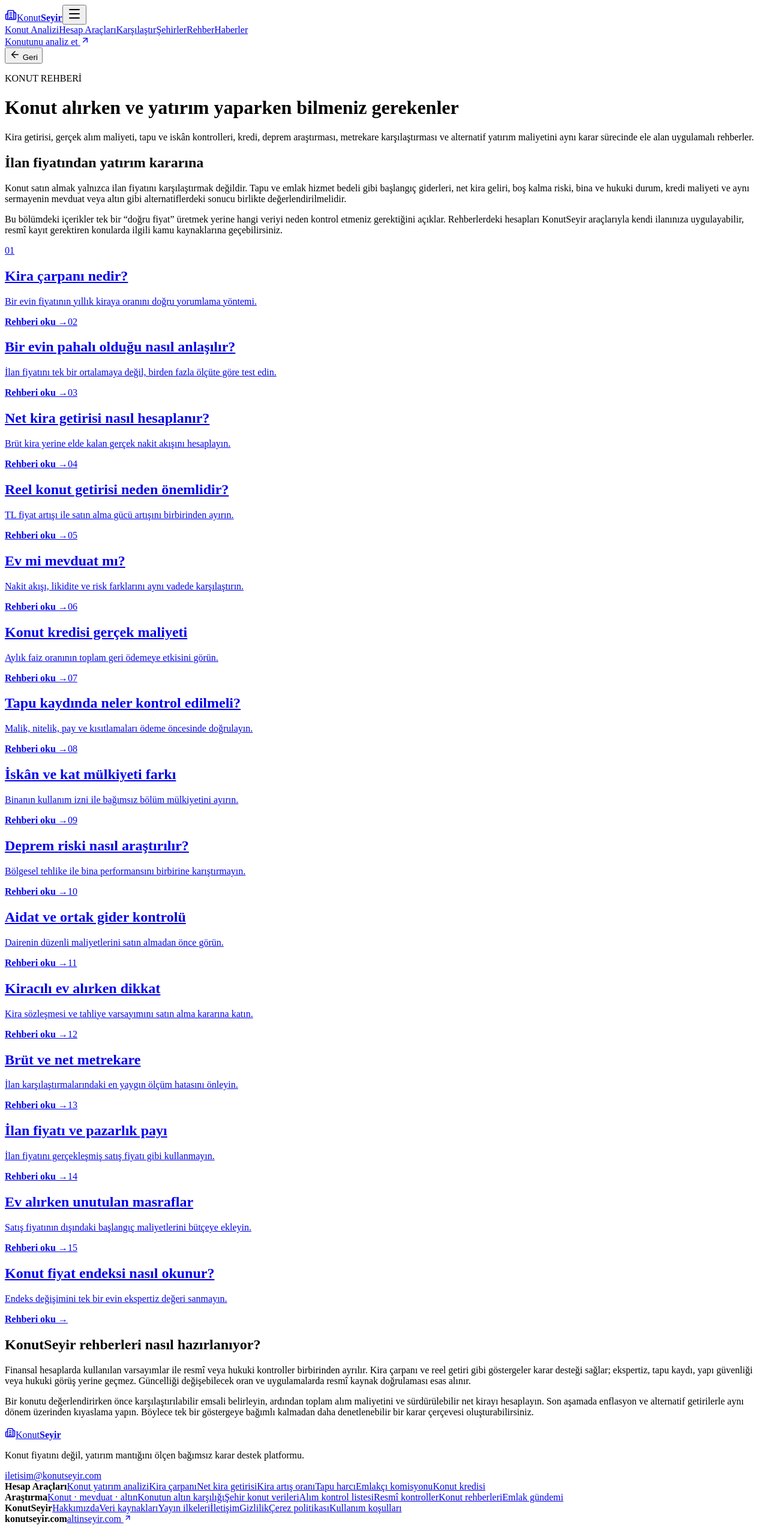
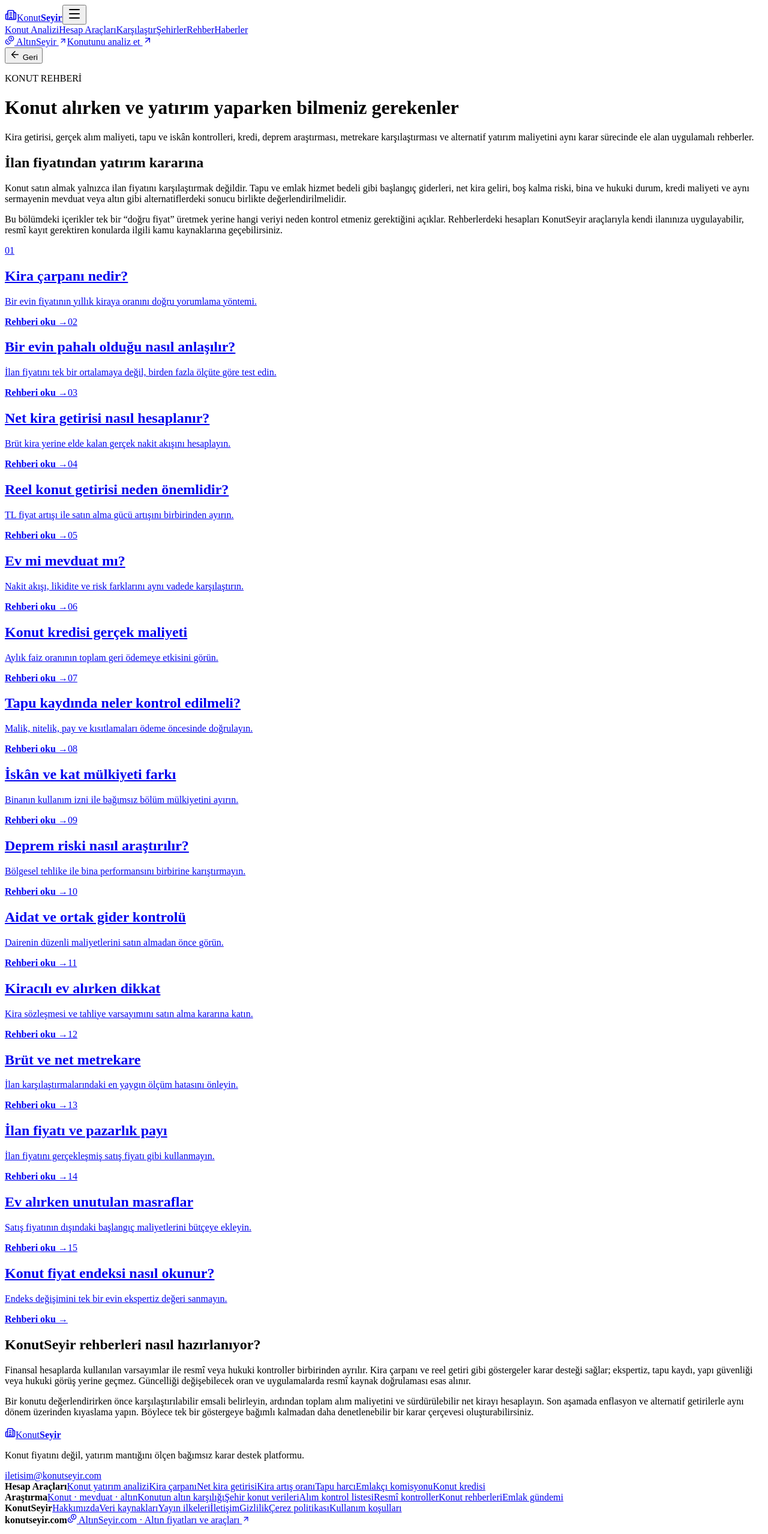
Before and after one commit to robotbilge/konutseyir, a Next.js app: page /rehber in a window 1280 px wide. Shown: the top 2558 px of the page at 60% size. Built offline with nearby package versions, Linux system fonts and the light colour scheme.

Commit message:
AltınSeyir geçişlerini görünür hale getir

```diff
--- a/components/site-chrome.tsx
+++ b/components/site-chrome.tsx
@@ -1,5 +1,5 @@
 import {useState} from "react";
-import {Building2,Menu,X,ArrowUpRight,ArrowLeft} from "lucide-react";
+import {Building2,Menu,X,ArrowUpRight,ArrowLeft,Coins} from "lucide-react";
 
 const navItems=[
  ["Konut Analizi","/ev-analizi"],
@@ -17,7 +17,7 @@ export function Header({back=false}:{back?:boolean}){
    <a className="brand" href="/" aria-label="KonutSeyir ana sayfa"><span><Building2 size={20}/></span><span>Konut<b>Seyir</b></span></a>
    <button className="menu-button" type="button" aria-label={open?"Menüyü kapat":"Menüyü aç"} aria-expanded={open} onClick={()=>setOpen(v=>!v)}>{open?<X/>:<Menu/>}</button>
    <nav className={open?"open":""} aria-label="Ana menü">{navItems.map(([label,href])=><a key={href} href={href} onClick={()=>setOpen(false)}>{label}</a>)}</nav>
-   <a className="header-cta" href="/ev-analizi">Konutunu analiz et <ArrowUpRight size={16}/></a>
+   <a className="network-link" href="https://altinseyir.com/" target="_blank" rel="noopener noreferrer" title="Altın fiyatları ve altın hesaplamaları"><Coins size={16}/> AltınSeyir <ArrowUpRight size={14}/></a><a className="header-cta" href="/ev-analizi">Konutunu analiz et <ArrowUpRight size={16}/></a>
   </div>
   {back&&<div className="backbar"><button className="header-back" type="button" onClick={()=>{if(history.length>1)history.back();else location.assign('/')}}><ArrowLeft size={18}/> Geri</button></div>}
  </header>
@@ -37,7 +37,7 @@ export function Footer(){return <footer className="site-footer">
   </div>
  </div>
  <div className="network-strip">
-  <div><strong>konutseyir.com</strong><a href="https://altinseyir.com/" target="_blank" rel="noopener noreferrer">altinseyir.com <ArrowUpRight size={14}/></a></div>
+  <div><strong>konutseyir.com</strong><a className="network-gold-link" href="https://altinseyir.com/" target="_blank" rel="noopener noreferrer"><Coins size={16}/> AltınSeyir.com · Altın fiyatları ve araçları <ArrowUpRight size={14}/></a></div>
   <p>KonutSeyir ve AltınSeyir aynı bağımsız yayın ağı tarafından sunulur. KonutSeyir konut maliyeti, kira ve yatırım karşılaştırmalarına; AltınSeyir altın verileri ve hesaplamalarına odaklanır.</p>
  </div>
  <div className="footer-bottom"><small>© 2026 KonutSeyir</small><nav aria-label="Alt bağlantılar"><a href="/yayin-ilkeleri">Hesaplama yöntemi</a><a href="/veri">Veri kaynakları</a><a href="/gizlilik">Gizlilik</a><a href="/cerez-politikasi">Çerezler</a><a href="/kullanim-kosullari">Kullanım koşulları</a></nav><span>Yatırım tavsiyesi değildir.</span></div>
```
